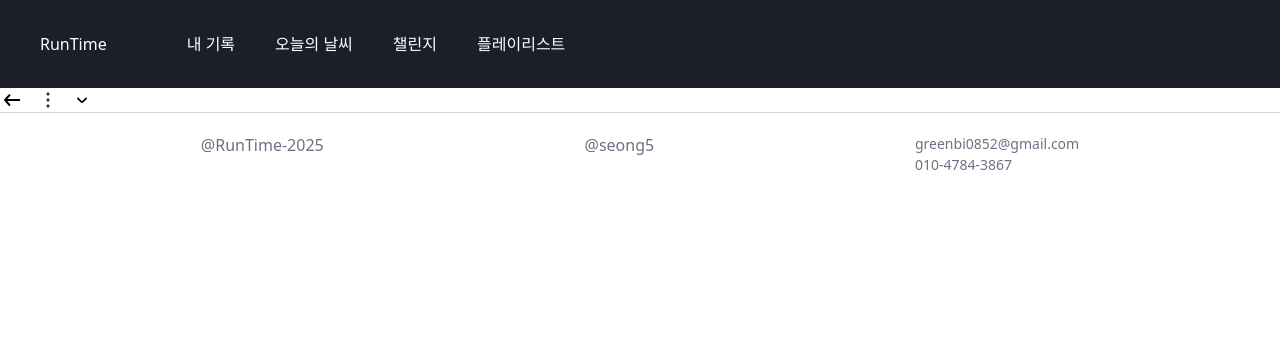
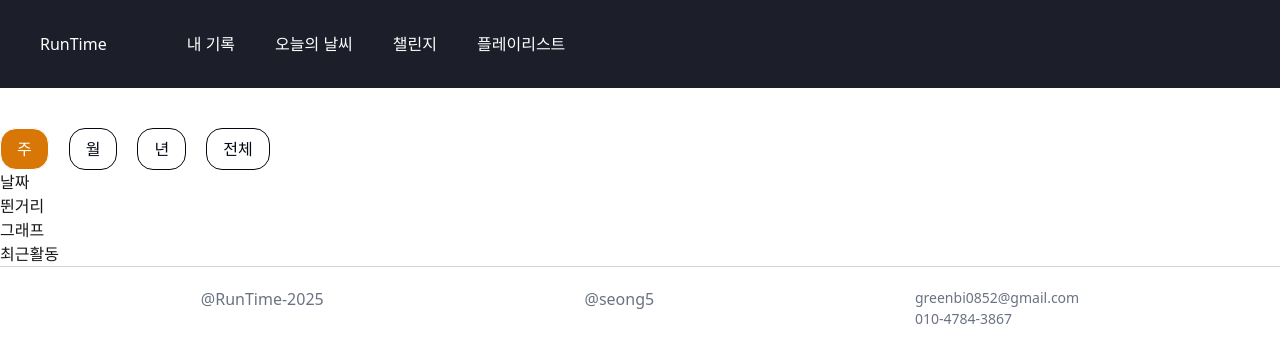
Before and after one commit to seong5/RunTime, a Next.js app: page /stats in a window 1280 px wide. Shown: the top 362 px of the page. Built offline with nearby package versions, Linux system fonts and the light colour scheme.

Commit message:
✨ feat: 기간 별 필터 컴포넌트 제작 주,월,년 전체 네가지로 필터링 할 수 있는 컴포넌트를 만들었습니다.

```diff
--- /dev/null
+++ b/app/stats/_components/PeriodFilter.tsx
@@ -0,0 +1,40 @@
+'use client'
+import { useState } from 'react'
+
+type PeriodType = '주' | '월' | '년' | '전체'
+
+interface Props {
+  defaultValue?: PeriodType
+  onChange: (value: PeriodType) => void
+}
+
+export default function PeriodFilter({ defaultValue = '주', onChange }: Props) {
+  const [selected, setSelected] = useState<PeriodType>(defaultValue)
+  const options: { label: string; value: PeriodType }[] = [
+    { label: '주', value: '주' },
+    { label: '월', value: '월' },
+    { label: '년', value: '년' },
+    { label: '전체', value: '전체' },
+  ]
+
+  const handleClick = (value: PeriodType) => {
+    setSelected(value)
+    onChange?.(value)
+  }
+
+  return (
+    <div className="flex gap-5 mt-10">
+      {options.map(opt => (
+        <button
+          key={opt.value}
+          onClick={() => handleClick(opt.value)}
+          className={`px-4 py-2 rounded-[16px] border ${
+            selected === opt.value ? 'bg-orange text-white' : 'bg-white text-gray-950'
+          }`}
+        >
+          {opt.label}
+        </button>
+      ))}
+    </div>
+  )
+}
--- a/app/stats/page.tsx
+++ b/app/stats/page.tsx
@@ -1,11 +1,14 @@
-import Icon from '@/components/Icon'
+'use client'
+import PeriodFilter from './_components/PeriodFilter'
 
 export default function Stats() {
   return (
-    <div className="flex items-center gap-3">
-      <Icon icon="Back" className="w-6 h-6 text-neutral-700" />
-      <Icon icon="More" className="w-6 h-6 text-neutral-700" />
-      <Icon icon="ChevronDown" className="w-5 h-5 text-neutral-500" />
-    </div>
+    <section>
+      <PeriodFilter onChange={val => console.log('선택', val)} />
+      <div>날짜</div>
+      <div>뛴거리</div>
+      <div>그래프</div>
+      <div>최근활동</div>
+    </section>
   )
 }
--- /dev/null
+++ b/mocks/stats.ts
@@ -0,0 +1 @@
+// 기록페이지에서 쓰이는 mockdata
```
